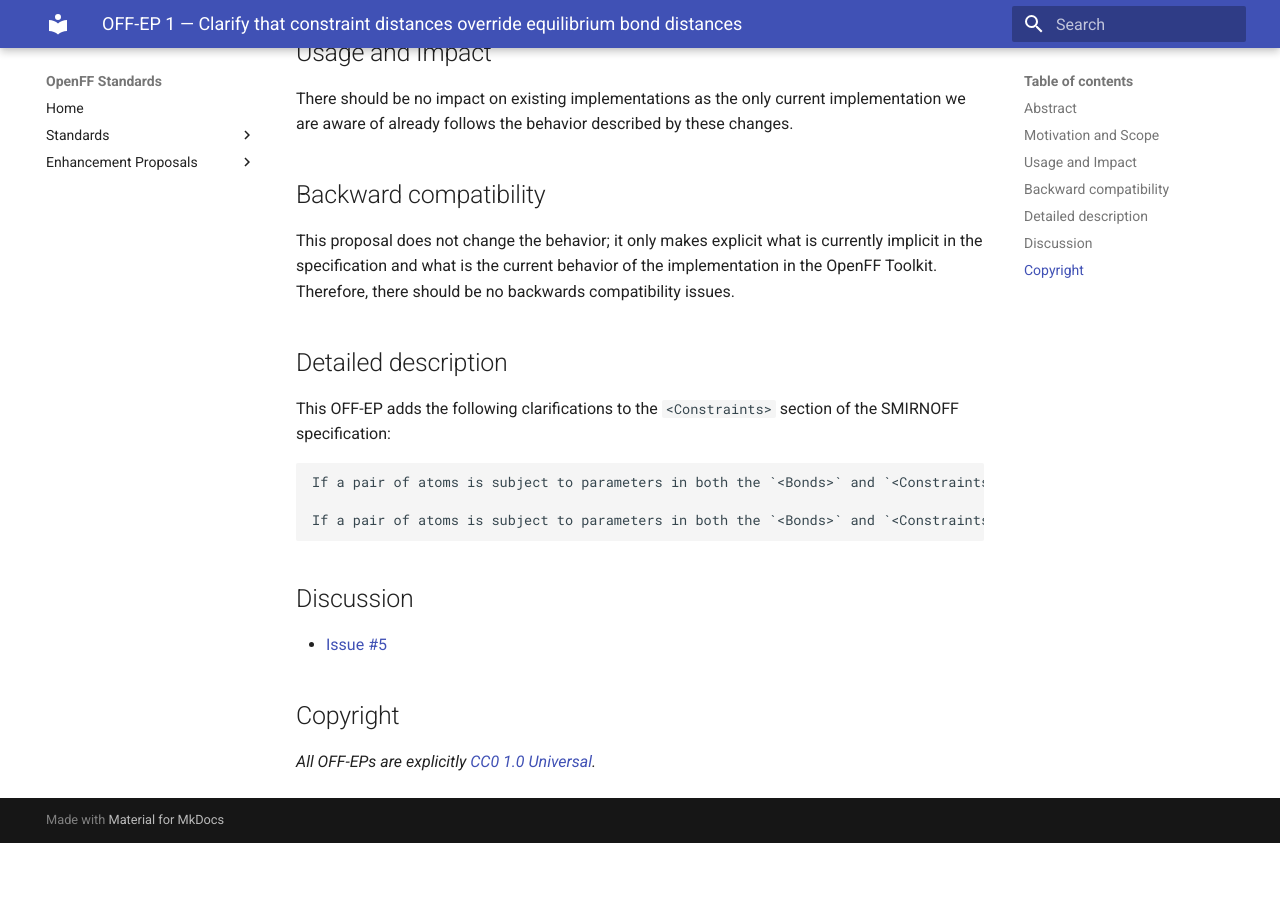
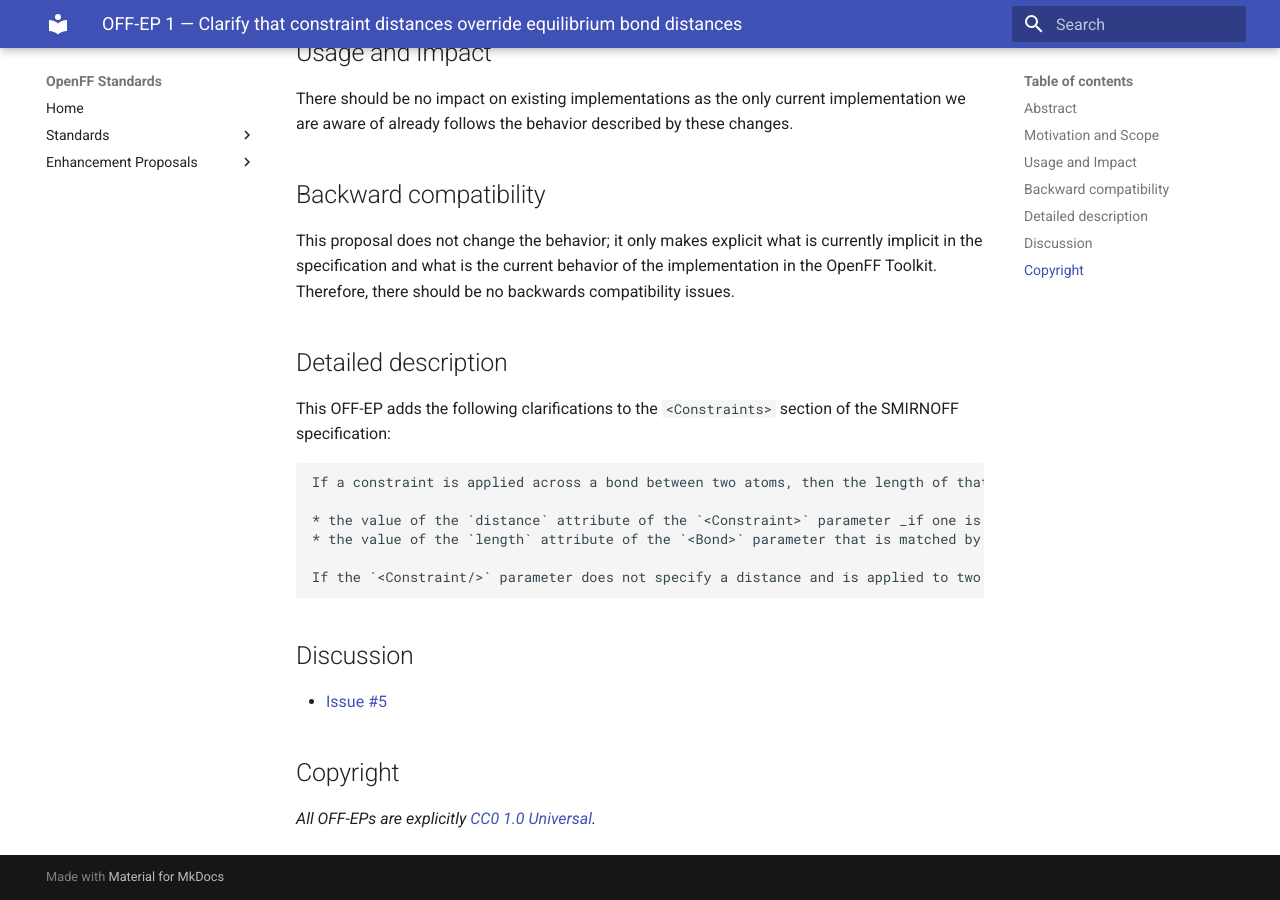
Before and after one commit to openforcefield/standards, an MkDocs documentation site: the page built from docs/enhancement-proposals/off-ep-0001.md, in a window 1280 px wide and 900 px high, scrolled down 1090 px. Built offline with MkDocs 1.6.1 and Material for MkDocs 9.7.7, drawn with Linux system fonts in a browser that asks for light colours; before the commit the page ends 1933 px from its top, so only the background shows below that.

Commit message:
Fix typo, desync of copied text

````diff
--- a/docs/enhancement-proposals/off-ep-0001.md
+++ b/docs/enhancement-proposals/off-ep-0001.md
@@ -54,9 +54,12 @@ This OFF-EP adds the following clarifications to the `<Constraints>` section of
 specification:
 
 ```
-If a pair of atoms is subject to parameters in both the `<Bonds>` and `<Constraints>` sections and the `<Constraint>` parameter specifies a `distance`, the bond is constrained with the `distance` value specified by the corresponding `<Constraints>` record, not the `distance` value specified by the `<Bonds>` record.
+If a constraint is applied across a bond between two atoms, then the length of that bond will be constrained to:
 
-If a pair of atoms is subject to parameters in both the `<Bonds>` and `<Constraints>` sections and the `<Constraint>` parameter does not specify a `distance`, the bond is constrained to a distance of the `length` value in the `<Bond>` parameter.
+* the value of the `distance` attribute of the `<Constraint>` parameter _if one is specified_, *otherwise*
+* the value of the `length` attribute of the `<Bond>` parameter that is matched by that bond
+
+If the `<Constraint/>` parameter does not specify a distance and is applied to two atoms that either aren't bonded or which do not have an associated `<Bond/>` parameter, an exception should be raised.
 ```
 
 ## Discussion
````
